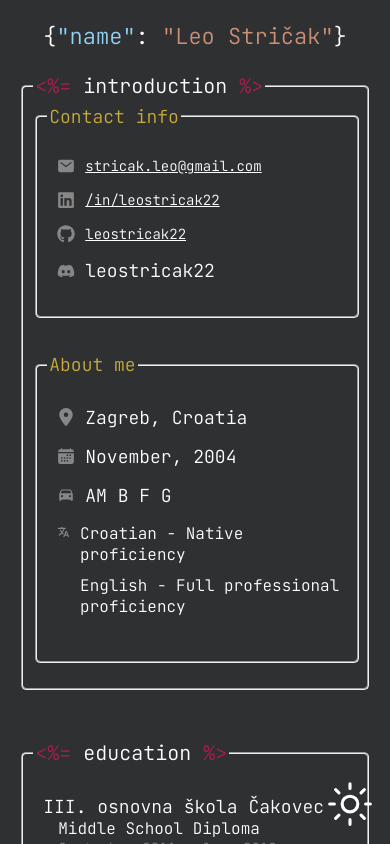
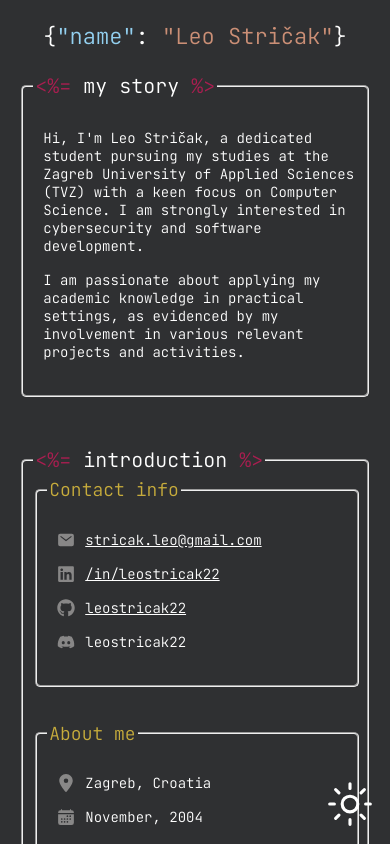
Before and after one commit to leostricak22/Resume, a React (Create React App) app: page / in a window 390 px wide. Shown: the top 844 px of the page. Built offline with nearby package versions, Linux system fonts and the light colour scheme.

Commit message:
feat: Add introduction

```diff
--- a/src/App.js
+++ b/src/App.js
@@ -34,7 +34,6 @@ function App() {
                 <span className="jsonValue">"Leo Stričak"</span>
                 <span className="jsonBrackets">{"}"}</span>
             </p>
-
             {
                 SectionData.map((section) => {
                     return (
--- a/src/SectionData.js
+++ b/src/SectionData.js
@@ -32,6 +32,19 @@ import GitLogo from "./assets/images/icons/git.svg";
 
 // DATABASES
 import MySQLLogo from "./assets/images/icons/mysql.svg";
+
+const myStorySection = {
+    name: "myStory",
+    title: "my story",
+    list: [
+        {
+            value: "Hi, I'm Leo Stričak, a dedicated student pursuing my studies at the Zagreb University of Applied Sciences (TVZ) with a keen focus on Computer Science. I am strongly interested in cybersecurity and software development.",
+        },
+        {
+            value: "I am passionate about applying my academic knowledge in practical settings, as evidenced by my involvement in various relevant projects and activities."
+        },
+    ],
+}
 
 const introductionSection = {
     name: "introduction",
@@ -320,7 +333,7 @@ const projectsSection = {
         },
         {
             title: "Zmijica",
-            description: "Snake game is a simple game made in React.js. The goal of the game is to eat as many enemies as possible without hitting the walls or the snake's body.",
+            description: "Snake game is a simple game made in React.js. The goal of the game is to eat as many enemies as possible without hitting the walls or the snakes body.",
         },
         {
             title: "Plinko",
@@ -334,6 +347,7 @@ const projectsSection = {
 }
 
 const SectionData = [
+    myStorySection,
     introductionSection,
     educationSection,
     experienceSection,
--- a/src/index.css
+++ b/src/index.css
@@ -280,8 +280,12 @@ li span.moreInfo {
       font-size: 18px;
   }
 
-  .list {
-      font-size: 16px;
+  ul li {
+    font-size: 10px;
+  }
+
+  .iconList {
+    font-size: 14px;
   }
 
   .sectionCol {
@@ -310,7 +314,7 @@ li span.moreInfo {
   display: flex;
   flex-wrap: wrap;
   justify-content: space-between;
-  gap: 10px;
+  gap: 5px;
   padding: 0;
 }
 
@@ -321,7 +325,7 @@ li span.moreInfo {
   margin-bottom: 10px;
   background-color: var(--themeBackgroundColor);
   border: 1px solid var(--themeColor);
-  width: 45%;
+  width: 46%;
 }
 
 .projectTitle {
@@ -350,6 +354,12 @@ li span.moreInfo {
   font-size: 16px;
 }
 
+@media screen and (min-width: 1500px) {
+  .project {
+    width: 47%;
+  }
+}
+
 @media screen and (max-width: 690px) {
   .project {
     width: 100%;
@@ -363,3 +373,7 @@ li span.moreInfo {
     font-size: 14px;
   }
 }
+
+.description {
+  color: var(--themeColor);
+}
```
